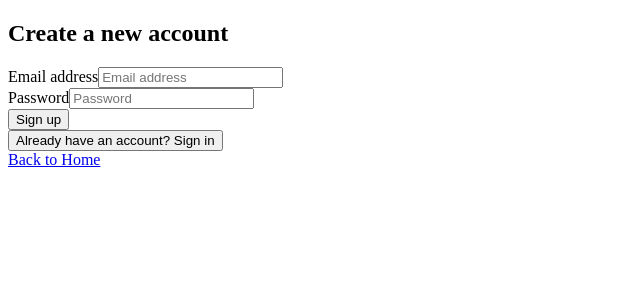
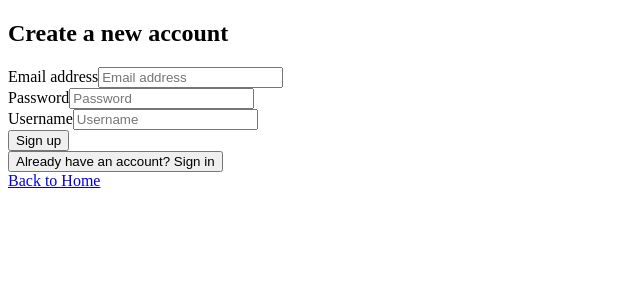
Before and after one commit to GabrieleSqueo/notionflashcardapp, a Next.js app: page /latest/login in a window 1280 px wide. Both pictures are taken after a click on the button "Don't have an account? Sign up". Shown: the top 300 px of the page, without its empty margins (0-640 px from the left). Built offline with nearby package versions, Linux system fonts and the light colour scheme.

Commit message:
Modified signup (still doesn't work)

```diff
--- a/app/latest/login/actions.ts
+++ b/app/latest/login/actions.ts
@@ -42,23 +42,23 @@ export async function signup(formData: FormData) {
   const data = {
     email: formData.get('email') as string,
     password: formData.get('password') as string,
+    username: formData.get('username') as string,
   }
 
-  const { data: sessionData, error } = await supabase.auth.signUp(data)
+  // Insert the user data into the user_data table
+  const { error: dbError } = await supabase
+    .from('user_data')
+    .insert({
+      email: data.email,
+      password: data.password, // Note: Storing passwords in plain text is not secure. Use hashing in a real application.
+      username: data.username,
+      notion_key: "" // Set notion_key to an empty string
+    })
 
-  if (error) {
-    redirect('/error')
+  if (dbError) {
+    console.error('Database error:', dbError)
+    redirect('/latest/error')
   }
 
-  if (sessionData?.session) {
-    cookies().set('supabase-auth-token', sessionData.session.access_token, {
-      httpOnly: true,
-      secure: process.env.NODE_ENV === 'production',
-      maxAge: 60 * 60 * 24 * 7, // 1 week
-      path: '/',
-    })
-  }
-
-  revalidatePath('/', 'layout')
-  redirect('/latest')
+  redirect('/latest/login')
 }
--- a/app/latest/login/page.jsx
+++ b/app/latest/login/page.jsx
@@ -63,6 +63,22 @@ export default function LoginPage() {
                 placeholder="Password"
               />
             </div>
+            {!isLogin && (
+              <div>
+                <label htmlFor="username" className="sr-only">
+                  Username
+                </label>
+                <input
+                  id="username"
+                  name="username"
+                  type="text"
+                  autoComplete="username"
+                  required
+                  className="appearance-none rounded-none relative block w-full px-3 py-2 border border-gray-300 placeholder-gray-500 text-gray-900 rounded-b-md focus:outline-none focus:ring-indigo-500 focus:border-indigo-500 focus:z-10 sm:text-sm"
+                  placeholder="Username"
+                />
+              </div>
+            )}
           </div>
 
           {error && (
```
Also changed, not shown: app/latest/page.jsx (+15 -2 lines).
